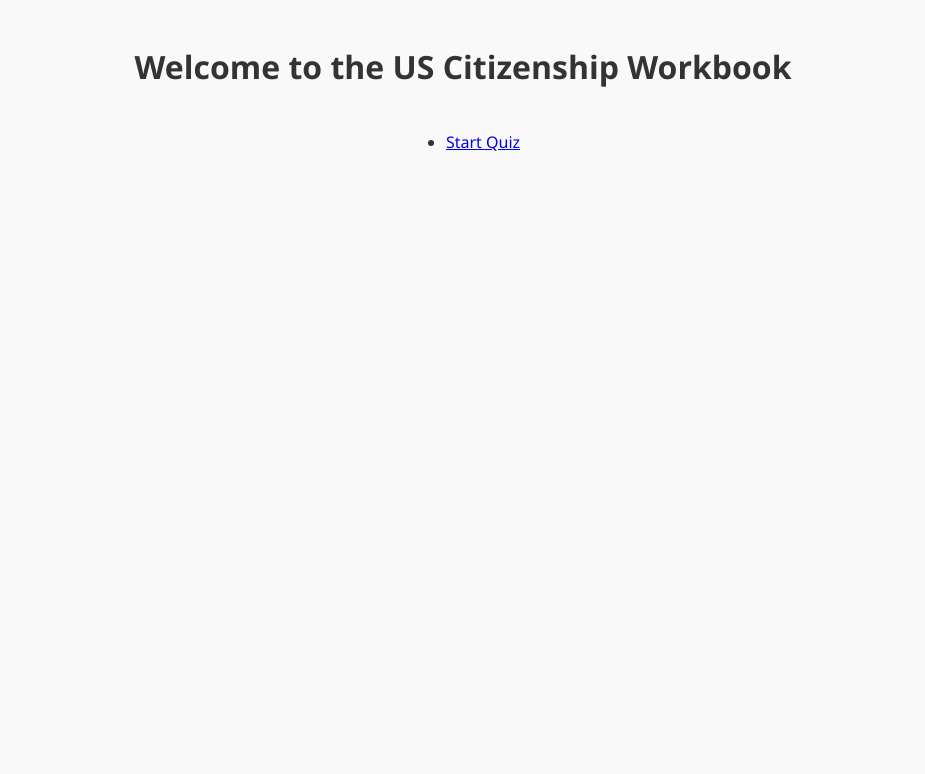
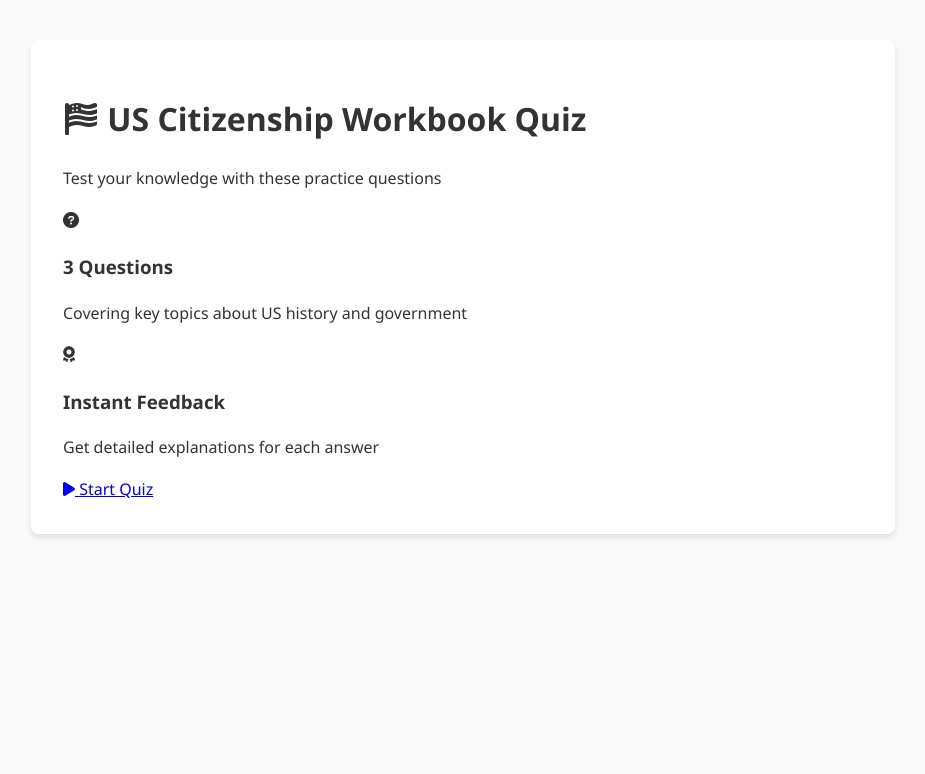
Before and after one commit to cicciocappuccio-webserver/AppWorkbook, a Flask app: page / in a window 1280 px wide. Shown: the top 774 px of the page, without its empty margins (177-1102 px from the left). Run offline with Flask 3, Linux system fonts and the light colour scheme.

Commit message:
Update index.html

```diff
--- a/templates/index.html
+++ b/templates/index.html
@@ -1,14 +1,36 @@
 <!DOCTYPE html>
 <html lang="en">
 <head>
-    <title>Workbook Quiz</title>
+    <meta charset="UTF-8">
     <meta name="viewport" content="width=device-width, initial-scale=1.0">
+    <title>US Citizenship Workbook Quiz</title>
     <link rel="stylesheet" href="/static/style.css">
+    <link rel="stylesheet" href="https://cdnjs.cloudflare.com/ajax/libs/font-awesome/6.0.0/css/all.min.css">
 </head>
 <body>
-    <h1>Welcome to the US Citizenship Workbook</h1>
-    <ul>
-        <li><a href="/question">Start Quiz</a></li>
-    </ul>
+    <div class="container">
+        <header>
+            <h1><i class="fas fa-flag-usa"></i> US Citizenship Workbook Quiz</h1>
+            <p>Test your knowledge with these practice questions</p>
+        </header>
+
+        <div class="quiz-info">
+            <div class="info-card">
+                <i class="fas fa-question-circle"></i>
+                <h3>{{ questions|length }} Questions</h3>
+                <p>Covering key topics about US history and government</p>
+            </div>
+
+            <div class="info-card">
+                <i class="fas fa-award"></i>
+                <h3>Instant Feedback</h3>
+                <p>Get detailed explanations for each answer</p>
+            </div>
+        </div>
+
+        <a href="{{ url_for('show_question', question_id=1) }}" class="start-button">
+            <i class="fas fa-play"></i> Start Quiz
+        </a>
+    </div>
 </body>
 </html>
```
